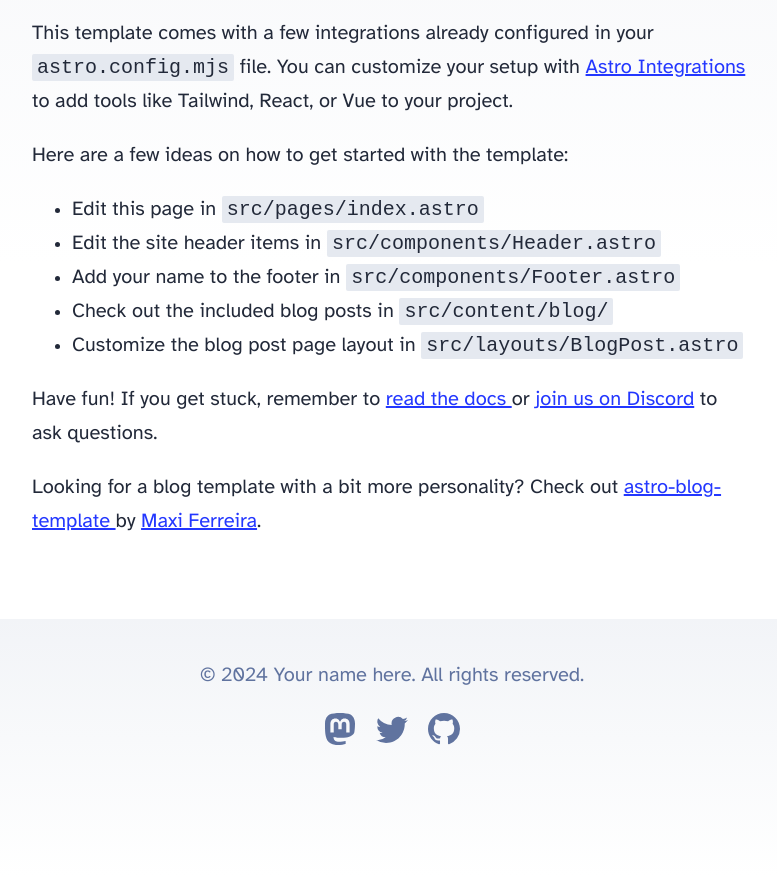
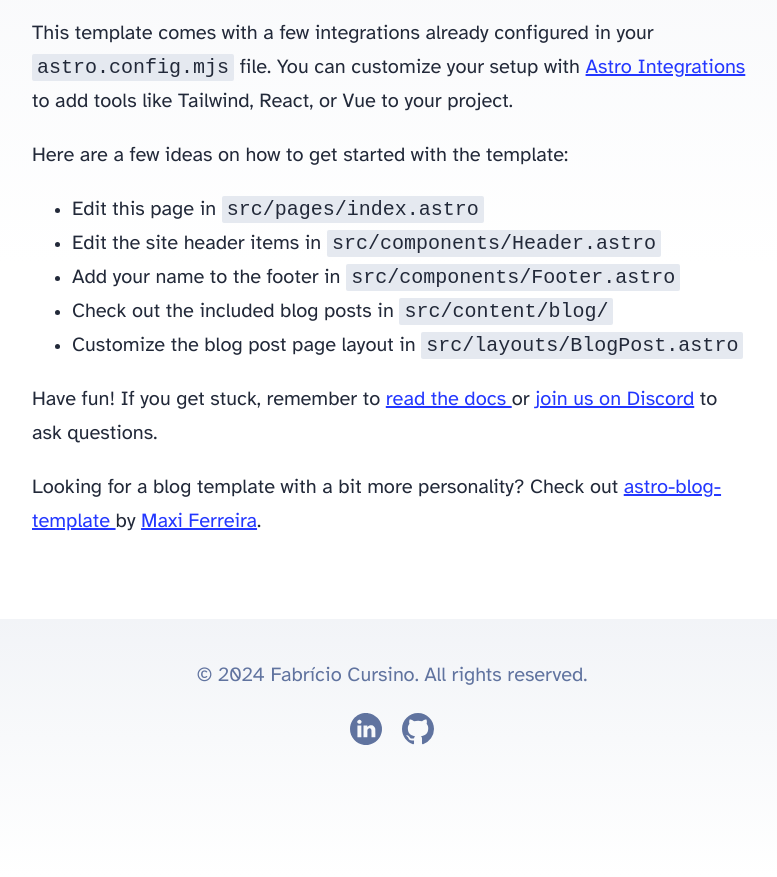
Before and after one commit to fcursino/portfolio, an Astro site: page / in a window 1280 px wide. Shown: the part 336-1213 px from the top of the page, without its empty margins (248-1025 px from the left). Built offline with nearby package versions, Linux system fonts and the light colour scheme; Astro itself is replaced by a stand-in of ours.

Commit message:
including linkeding logo as link to my profile

```diff
--- a/src/components/Footer.astro
+++ b/src/components/Footer.astro
@@ -3,33 +3,21 @@ const today = new Date();
 ---
 
 <footer>
-	&copy; {today.getFullYear()} Your name here. All rights reserved.
+	&copy; {today.getFullYear()} Fabrício Cursino. All rights reserved.
 	<div class="social-links">
-		<a href="https://m.webtoo.ls/@astro" target="_blank">
-			<span class="sr-only">Follow Astro on Mastodon</span>
-			<svg
-				viewBox="0 0 16 16"
-				aria-hidden="true"
-				width="32"
-				height="32"
-				astro-icon="social/mastodon"
-				><path
-					fill="currentColor"
-					d="M11.19 12.195c2.016-.24 3.77-1.475 3.99-2.603.348-1.778.32-4.339.32-4.339 0-3.47-2.286-4.488-2.286-4.488C12.062.238 10.083.017 8.027 0h-.05C5.92.017 3.942.238 2.79.765c0 0-2.285 1.017-2.285 4.488l-.002.662c-.004.64-.007 1.35.011 2.091.083 3.394.626 6.74 3.78 7.57 1.454.383 2.703.463 3.709.408 1.823-.1 2.847-.647 2.847-.647l-.06-1.317s-1.303.41-2.767.36c-1.45-.05-2.98-.156-3.215-1.928a3.614 3.614 0 0 1-.033-.496s1.424.346 3.228.428c1.103.05 2.137-.064 3.188-.189zm1.613-2.47H11.13v-4.08c0-.859-.364-1.295-1.091-1.295-.804 0-1.207.517-1.207 1.541v2.233H7.168V5.89c0-1.024-.403-1.541-1.207-1.541-.727 0-1.091.436-1.091 1.296v4.079H3.197V5.522c0-.859.22-1.541.66-2.046.456-.505 1.052-.764 1.793-.764.856 0 1.504.328 1.933.983L8 4.39l.417-.695c.429-.655 1.077-.983 1.934-.983.74 0 1.336.259 1.791.764.442.505.661 1.187.661 2.046v4.203z"
-				></path></svg
-			>
+		<a href="https://linkedin.com/in/fcursino" target="_blank">
+			<span class="sr-only">Send me a message on Linkedin</span>
+			<svg version="1.0" xmlns="http://www.w3.org/2000/svg"
+			width="32" height="32" viewBox="0 0 512.000000 512.000000"
+			preserveAspectRatio="xMidYMid meet">
+				<g transform="translate(0.000000,512.000000) scale(0.100000,-0.100000)"
+				fill="currentColor" stroke="none">
+					<path d="M2315 5109 c-800 -83 -1501 -518 -1927 -1196 -604 -960 -491 -2229 272 -3065 423 -463 951 -740 1585 -830 118 -17 511 -16 635 0 579 80 1097 337 1491 739 130 132 157 163 243 277 256 341 423 757 488 1211 17 118 17 512 0 630 -43 303 -122 561 -247 814 -134 268 -270 459 -483 674 -395 400 -889 649 -1457 733 -123 18 -478 26 -600 13z m-660 -1105 c71 -25 156 -111 180 -184 58 -170 -20 -349 -179 -409 -187 -70 -377 -12 -462 141 -27 49 -29 61 -29 153 0 84 4 107 22 141 47 88 116 144 212 171 59 17 190 10 256 -13z m1900 -859 c101 -28 213 -92 285 -165 77 -78 123 -153 162 -262 55 -157 58 -195 58 -859 l0 -609 -310 0 -310 0 0 548 c0 432 -3 561 -14 613 -26 122 -75 192 -164 236 -79 39 -191 40 -272 2 -72 -34 -132 -96 -172 -177 l-33 -67 -3 -577 -3 -578 -310 0 -309 0 0 940 0 940 310 0 310 0 0 -132 1 -133 25 30 c14 17 43 51 64 77 73 86 217 165 345 188 71 13 269 4 340 -15z m-1737 -957 l2 -938 -315 0 -315 0 0 933 c0 514 3 937 7 940 4 4 144 6 312 5 l306 -3 3 -937z"/>
+				</g>
+			</svg>
 		</a>
-		<a href="https://twitter.com/astrodotbuild" target="_blank">
-			<span class="sr-only">Follow Astro on Twitter</span>
-			<svg viewBox="0 0 16 16" aria-hidden="true" width="32" height="32" astro-icon="social/twitter"
-				><path
-					fill="currentColor"
-					d="M5.026 15c6.038 0 9.341-5.003 9.341-9.334 0-.14 0-.282-.006-.422A6.685 6.685 0 0 0 16 3.542a6.658 6.658 0 0 1-1.889.518 3.301 3.301 0 0 0 1.447-1.817 6.533 6.533 0 0 1-2.087.793A3.286 3.286 0 0 0 7.875 6.03a9.325 9.325 0 0 1-6.767-3.429 3.289 3.289 0 0 0 1.018 4.382A3.323 3.323 0 0 1 .64 6.575v.045a3.288 3.288 0 0 0 2.632 3.218 3.203 3.203 0 0 1-.865.115 3.23 3.23 0 0 1-.614-.057 3.283 3.283 0 0 0 3.067 2.277A6.588 6.588 0 0 1 .78 13.58a6.32 6.32 0 0 1-.78-.045A9.344 9.344 0 0 0 5.026 15z"
-				></path></svg
-			>
-		</a>
-		<a href="https://github.com/withastro/astro" target="_blank">
-			<span class="sr-only">Go to Astro's GitHub repo</span>
+		<a href="https://github.com/fcursino" target="_blank">
+			<span class="sr-only">Visit my GitHub profile</span>
 			<svg viewBox="0 0 16 16" aria-hidden="true" width="32" height="32" astro-icon="social/github"
 				><path
 					fill="currentColor"
```
